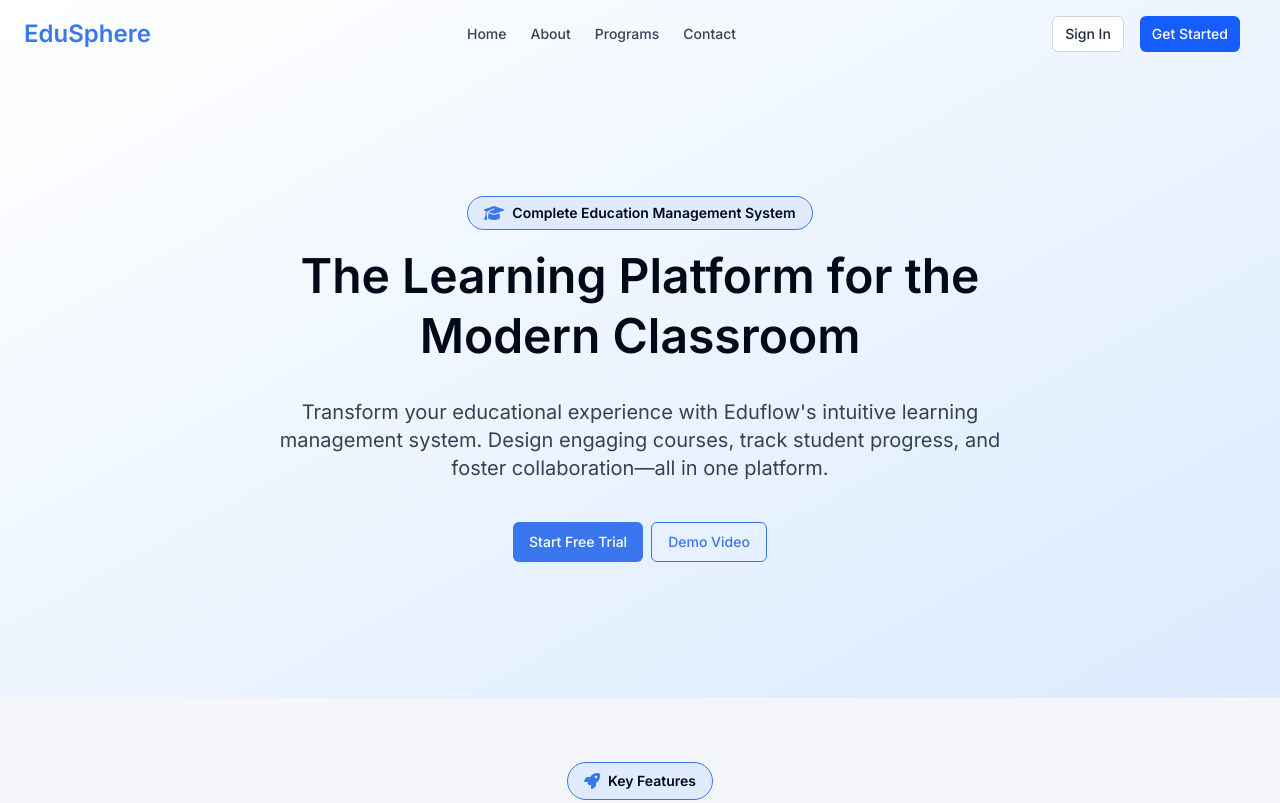
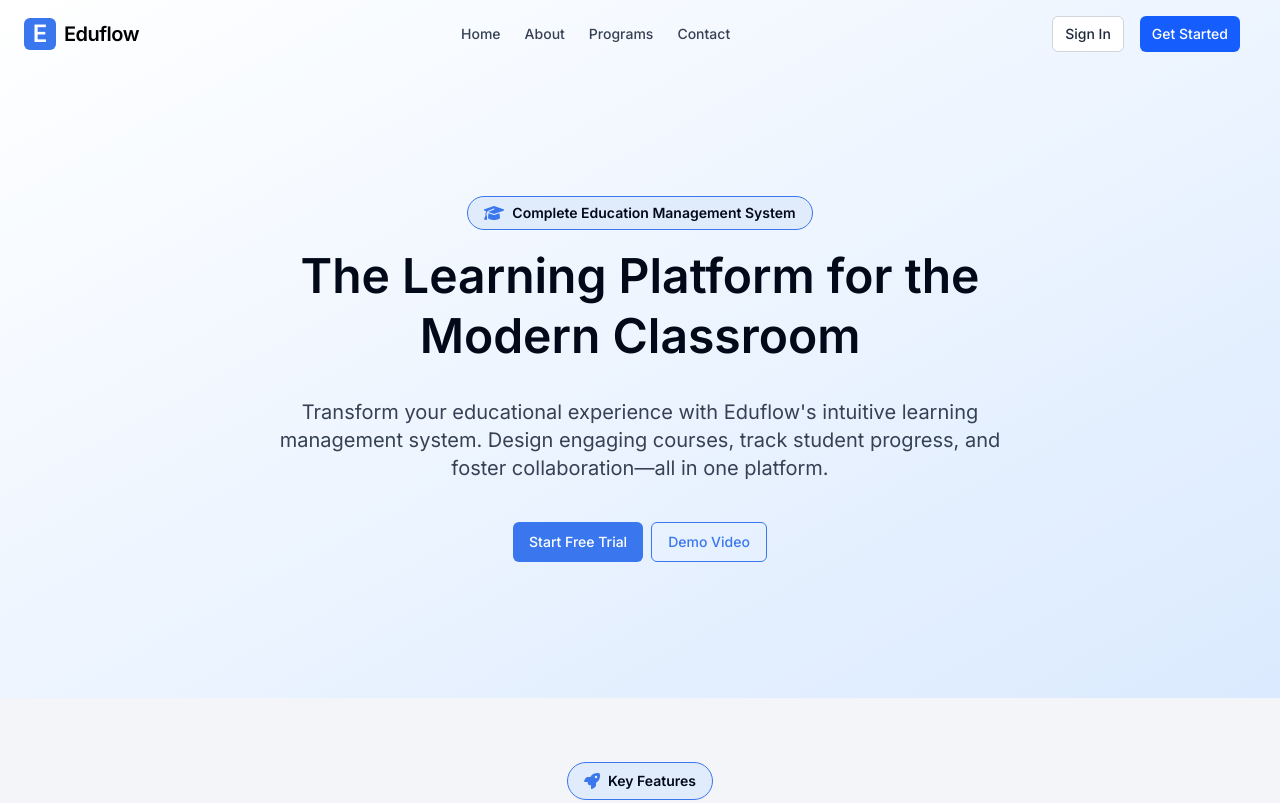
Before and after one commit to tanvirulislm/schoollanding, a plain HTML site: page index.html in a window 1280 px wide. Shown: the top 803 px of the page. Drawn offline with nearby package versions, Linux system fonts and the light colour scheme.

Commit message:
Added new features

```diff
--- a/index.html
+++ b/index.html
@@ -33,11 +33,33 @@
         <div
           class="container mx-auto flex justify-between items-center py-4 px-6"
         >
-          <div class="flex items-center">
-            <a href="#" class="text-2xl font-semibold text-[#3A77EF]"
-              >EduSphere</a
+          <!-- Logo Start -->
+          <a href="#" style="display: flex; align-items: center; gap: 0.5rem">
+            <div
+              style="
+                width: 2rem;
+                height: 2rem;
+                background-color: #3a77ef;
+                border-radius: 0.375rem;
+                display: flex;
+                align-items: center;
+                justify-content: center;
+              "
             >
-          </div>
+              <span style="color: white; font-size: 1.5rem; font-weight: 600"
+                >E</span
+              >
+            </div>
+            <span
+              style="
+                font-size: 1.25rem;
+                font-weight: 600;
+                letter-spacing: -0.025em;
+              "
+              >Eduflow</span
+            >
+          </a>
+          <!-- Logo End -->
 
           <nav class="hidden md:flex space-x-6 font-medium">
             <a
@@ -563,90 +585,30 @@
       </div>
     </section> -->
 
-    <!-- <div class="max-w-4xl mx-auto">
-      <h2 class="text-3xl font-bold mb-4 text-center">
-        Simple, transparent pricing
-      </h2>
-      <p class="text-gray-600 text-center mb-8">
-        Choose the plan that works best for your educational needs. All plans
-        include core features to get you started.
-      </p>
-
-      <div class="flex justify-center mb-6">
-        <div class="toggle-button">
-          <span id="monthly" class="active">Monthly</span>
-          <span id="yearly">Yearly (Save 20%)</span>
+    <!-- Call to Action -->
+    <div class="max-w-7xl mx-auto">
+      <!-- CTA Banner -->
+      <div
+        class="bg-blue-50 border border-blue-100 border-2 rounded-xl p-8 md:p-12 flex flex-col md:flex-row items-start md:items-center justify-between"
+      >
+        <div class="mb-6 md:mb-0">
+          <h2 class="text-2xl md:text-3xl font-semibold text-gray-900 mb-2">
+            Ready to transform your learning environment?
+          </h2>
+          <p class="text-gray-600">
+            Join thousands of institutions already using Eduflow to create
+            exceptional learning experiences.
+          </p>
+        </div>
+        <div class="md:ml-8">
+          <button
+            class="bg-blue-600 hover:bg-blue-700 text-white font-medium h-9 px-[90px] rounded-md transition duration-300 w-full md:w-auto"
+          >
+            Get Started
+          </button>
         </div>
       </div>
-
-      <div class="grid grid-cols-1 md:grid-cols-3 gap-6">
-        <div class="plan">
-          <h3 class="text-xl font-semibold mb-2">Basic</h3>
-          <p class="text-gray-600 mb-4">For individuals and small classes</p>
-          <div class="price">
-            <span class="text-4xl font-bold">$9</span
-            ><span class="text-gray-600">/month</span>
-          </div>
-          <button class="bg-blue-600 text-white px-4 py-2 rounded mt-4">
-            Get Started
-          </button>
-          <ul class="plan-features">
-            <li>Up to 50 active students</li>
-            <li>Basic course builder</li>
-            <li>Assignments & quizzes</li>
-            <li>Student progress tracking</li>
-            <li>Email support</li>
-          </ul>
-        </div>
-
-        <div class="plan popular">
-          <div
-            class="bg-blue-100 text-blue-600 px-2 py-1 rounded-full text-xs inline-block mb-2"
-          >
-            Most Popular
-          </div>
-          <h3 class="text-xl font-semibold mb-2">Professional</h3>
-          <p class="text-gray-600 mb-4">For growing educational programs</p>
-          <div class="price">
-            <span class="text-4xl font-bold">$29</span
-            ><span class="text-gray-600">/month</span>
-          </div>
-          <button class="bg-blue-600 text-white px-4 py-2 rounded mt-4">
-            Start Free Trial
-          </button>
-          <ul class="plan-features">
-            <li>Up to 500 active students</li>
-            <li>Advanced course builder</li>
-            <li>Custom assessments</li>
-            <li>Advanced analytics</li>
-            <li>Discussion forums</li>
-            <li>Group projects</li>
-            <li>Priority support</li>
-          </ul>
-        </div>
-
-        <div class="plan">
-          <h3 class="text-xl font-semibold mb-2">Enterprise</h3>
-          <p class="text-gray-600 mb-4">For institutions and organizations</p>
-          <div class="price">
-            <span class="text-4xl font-bold">$99</span
-            ><span class="text-gray-600">/month</span>
-          </div>
-          <button class="bg-gray-600 text-white px-4 py-2 rounded mt-4">
-            Contact Sales
-          </button>
-          <ul class="plan-features">
-            <li>Unlimited active students</li>
-            <li>Custom integrations</li>
-            <li>Advanced security features</li>
-            <li>Dedicated account manager</li>
-            <li>White labeling options</li>
-            <li>API access</li>
-            <li>24/7 premium support</li>
-          </ul>
-        </div>
-      </div>
-    </div> -->
+    </div>
 
     <div class="container mx-auto px-4 py-16 max-w-7xl">
       <!-- Header -->
@@ -662,27 +624,6 @@
       </div>
 
       <!-- Toggle Switch -->
-      <!-- <div class="flex justify-center items-center space-x-4 mb-12">
-        <span class="font-medium text-gray-700" id="monthly-label"
-          >Monthly</span
-        >
-        <div
-          class="relative inline-block w-16 h-8 transition duration-200 ease-in-out"
-        >
-          <input
-            type="checkbox"
-            id="billing-toggle"
-            class="toggle-checkbox absolute block w-6 h-6 rounded-full bg-white border-4 appearance-none cursor-pointer top-1 left-1 transition-all duration-300 ease-in-out"
-          />
-          <label
-            for="billing-toggle"
-            class="toggle-label block overflow-hidden h-8 rounded-full bg-gray-300 cursor-pointer"
-          ></label>
-        </div>
-        <span class="font-medium text-gray-500" id="yearly-label"
-          >Yearly <span class="text-sm text-green-600">Save 20%</span></span
-        >
-      </div> -->
 
       <div class="flex justify-center mb-8">
         <div class="toggle-container">
```
